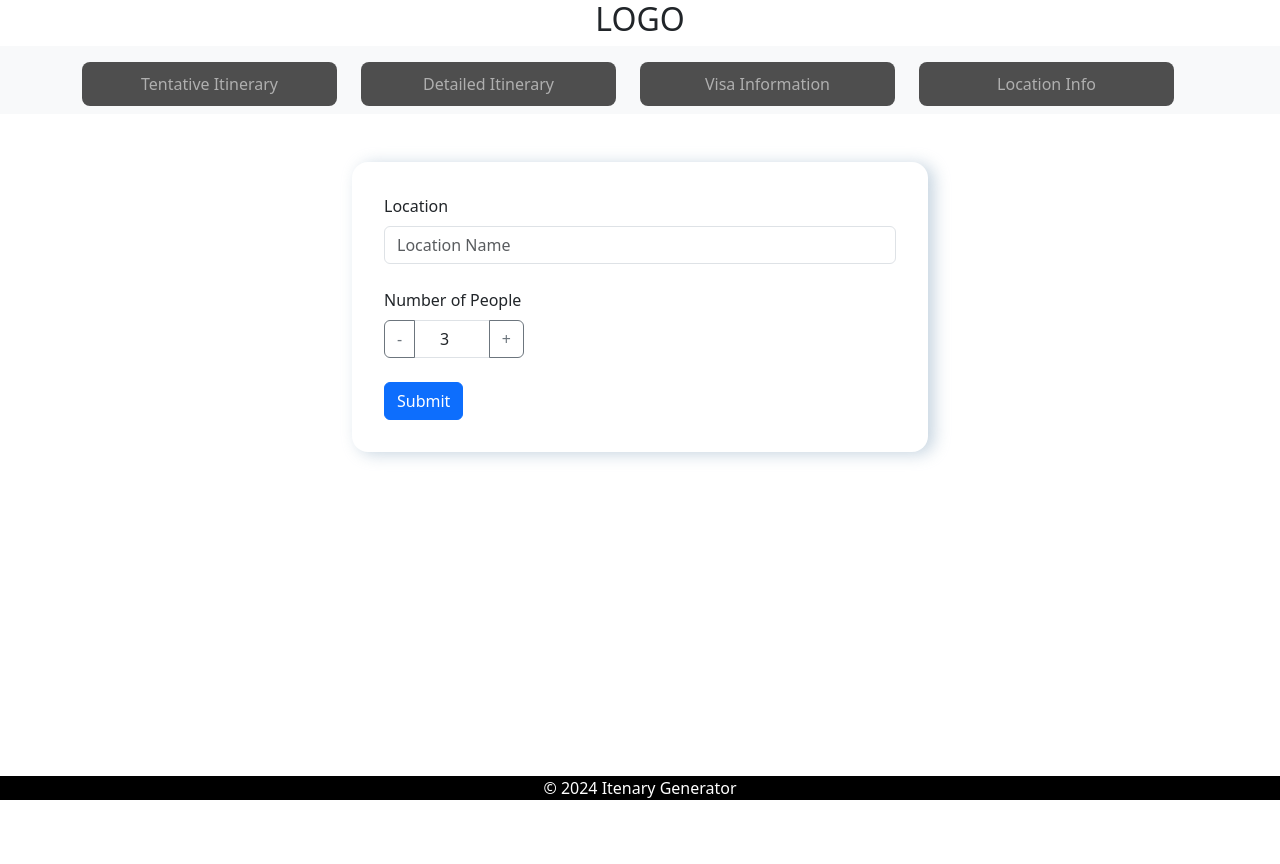
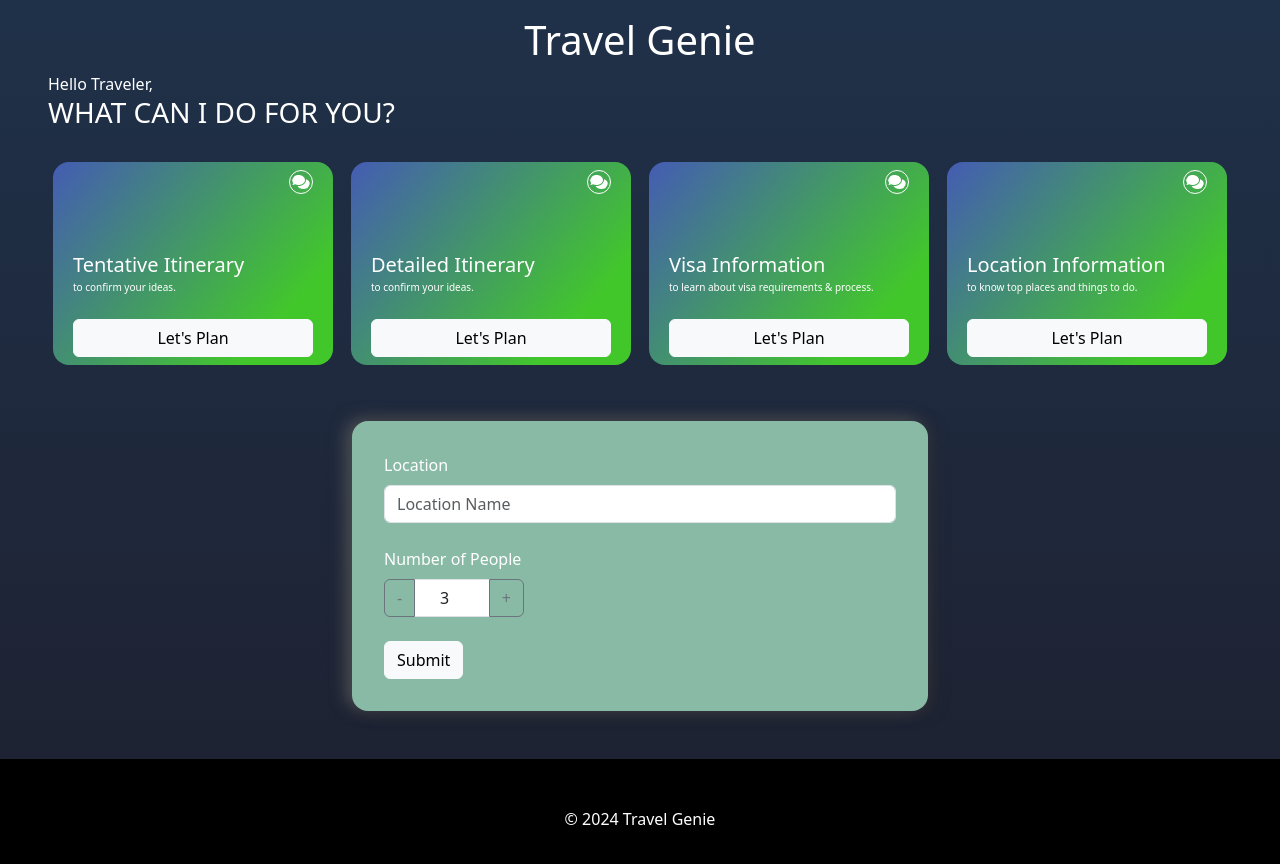
Before and after one commit to divyanshunaudiyal/itenary, a React (Vite) app: page / in a window 1280 px wide. Shown: the top 864 px of the page. Before the commit the page ends 800 px from the top, so only its background shows below. Built offline with nearby package versions, Linux system fonts and the light colour scheme.

Commit message:
thumbnail and body background changes

```diff
--- a/package.json
+++ b/package.json
@@ -17,6 +17,7 @@
     "react-bootstrap": "^2.10.4",
     "react-bootstrap-typeahead": "^6.3.2",
     "react-dom": "^18.3.1",
+    "react-icons": "^5.3.0",
     "react-router-dom": "^6.26.1",
     "react-select": "^5.8.0",
     "react-select-country-list": "^2.2.3"
--- a/src/App.css
+++ b/src/App.css
@@ -1,19 +1,58 @@
-.navbar-nav {
+body {
+  background: rgb(20, 56, 51);
+  background: linear-gradient(
+    0deg,
+    rgba(30, 32, 47, 1) 0%,
+    rgba(31, 49, 73, 1) 100%
+  );
+}
+
+nav > .container {
+  max-width: 95%;
+}
+nav > .container > .row {
+  margin-left: 0 !important;
+  margin-right: 0 !important;
+}
+nav > .container > .navbar-nav {
   width: 100% !important;
+  justify-content: space-around;
+}
+.navbar-nav .nav-item {
+  border-radius: 1rem;
+  background: rgb(34, 195, 203);
+  background: linear-gradient(
+    -50deg,
+    rgb(66, 199, 43) 20%,
+    rgb(68, 92, 179) 100%
+  );
+}
+
+.navbar-nav .d-flex {
+  /* padding: 10px; */
+}
+.navbar-nav .d-flex svg {
+  align-self: flex-end;
+  border: 0.6px solid;
+  border-radius: 50%;
+  padding: 2px;
 }
 .form {
   border-radius: 1rem;
-  box-shadow: rgba(136, 165, 191, 0.48) 6px 2px 16px 0px,
-    rgba(255, 255, 255, 0.8) -6px -2px 16px 0px;
+  box-shadow: rgba(46, 46, 46, 0.48) 6px 2px 16px 0px,
+    rgba(93, 93, 93, 0.8) -6px -2px 16px 0px;
   box-sizing: border-box;
   width: 45%;
   padding: 2rem;
+  background: #88baa5;
   /* margin-bottom: 3rem; */
+}
+.form label {
+  color: white;
 }
 footer {
   width: 100%;
-  position: fixed;
-  bottom: 0;
+
   background: black;
   color: white;
 }
@@ -25,8 +64,20 @@ footer {
 .input-group {
   width: 140px !important;
 }
+
+.font-12 {
+  font-size: 10px;
+}
+.font-12 span {
+  /* font-size: 26px; */
+}
 @media screen and (max-width: 600px) {
   .form {
     width: 90%;
   }
 }
+@media screen and (min-width: 980px) {
+  .col-lg-3 {
+    width: 23.5% !important;
+  }
+}
--- a/src/App.jsx
+++ b/src/App.jsx
@@ -15,7 +15,7 @@ function App() {
       <Routes>
         <Route path="/" element={<Layout />}>
           <Route index element={<Tentativeitenary />} />
-          <Route path="detaileditinerary" element={<Detaileditenary />} />
+          <Route path="detaileditenary" element={<Detaileditenary />} />
           <Route path="location" element={<Locationinfo />} />
           <Route path="visa" element={<VisaInfo />} />
         </Route>
--- a/src/components/Footer/Footer.jsx
+++ b/src/components/Footer/Footer.jsx
@@ -1,7 +1,7 @@
 // import React from "react";
 
 function Footer() {
-  return <footer className="text-center">&copy; 2024 Itenary Generator</footer>;
+  return <footer className="text-center py-5">&copy; 2024 Travel Genie</footer>;
 }
 
 export default Footer;
--- a/src/components/Header/Header.jsx
+++ b/src/components/Header/Header.jsx
@@ -3,34 +3,93 @@ import Container from "react-bootstrap/Container";
 import Nav from "react-bootstrap/Nav";
 import Navbar from "react-bootstrap/Navbar";
 import { Link } from "react-router-dom";
+import { FaComments } from "react-icons/fa";
 
 function Header() {
   return (
     <>
-      <h2 className="text-center">LOGO</h2>
-      <Navbar bg="light" data-bs-theme="dark">
+      <h1 className="text-center text-white pt-3">Travel Genie</h1>
+      <span className="text-grey text-white px-5">Hello Traveler,</span>
+      <h3 className="text-dark text-white px-5">WHAT CAN I DO FOR YOU?</h3>
+      <Navbar bg="transparent" data-bs-theme="dark">
         <Container>
           {/* <Navbar.Brand href="#home">Navbar</Navbar.Brand> */}
-          <Nav className="me-auto row text-center">
-            <Nav.Item className=" mt-2 col-6 col-sm-3">
-              <Link className="nav-link" to="/">
+          <Nav className="me-auto row ">
+            <Nav.Item className="mt-3 col-5 col-lg-3 ">
+              <div className="d-flex flex-column align-items-normal  p-2">
+                <FaComments className="mb-2 text-white" size={24} />
+
+                <p className=" text-white mt-5 font-12">
+                  <span className="thumbnail-heading lead lead-text">
                     Tentative Itinerary
+                  </span>
+                  <br /> to confirm your ideas.
+                </p>
+
+                <Link to="/" className="btn btn-light mt-2">
+                  Let{"'"}s Plan
                 </Link>
+              </div>
             </Nav.Item>
-            <Nav.Item className=" mt-2 col-6 col-sm-3">
-              <Link className="nav-link" to="detaileditinerary">
+
+            <Nav.Item className="mt-3 col-5 col-lg-3 ">
+              <div className="d-flex flex-column align-items-normal  p-2">
+                {/* Top: Chat Icon */}
+                <FaComments className="mb-2 text-white" size={24} />
+
+                {/* Center: Text Heading */}
+                <p className=" text-white mt-5 font-12">
+                  <span className="thumbnail-heading lead lead-text">
                     Detailed Itinerary
+                  </span>
+                  <br /> to confirm your ideas.
+                </p>
+
+                {/* Bottom: Let's Plan Button */}
+                <Link to="detaileditenary" className="btn btn-light mt-2">
+                  Let's Plan
                 </Link>
+              </div>
             </Nav.Item>
-            <Nav.Item className=" mt-2 col-6 col-sm-3">
-              <Link className="nav-link" to="visa">
+
+            <Nav.Item className="mt-3 col-12 col-lg-3 ">
+              <div className="d-flex flex-column align-items-normal  p-2">
+                {/* Top: Chat Icon */}
+                <FaComments className="mb-2 text-white" size={24} />
+
+                {/* Center: Text Heading */}
+                <p className=" text-white mt-5 font-12">
+                  <span className="thumbnail-heading lead lead-text">
                     Visa Information
+                  </span>
+                  <br /> to learn about visa requirements & process.
+                </p>
+
+                {/* Bottom: Let's Plan Button */}
+                <Link to="visa" className="btn btn-light mt-2">
+                  Let's Plan
                 </Link>
+              </div>
             </Nav.Item>
-            <Nav.Item className=" mt-2 col-6 col-sm-3">
-              <Link className="nav-link" to="location">
-                Location Info
+
+            <Nav.Item className="mt-3 col-12 col-lg-3 ">
+              <div className="d-flex flex-column align-items-normal  p-2">
+                {/* Top: Chat Icon */}
+                <FaComments className="mb-2 text-white" size={24} />
+
+                {/* Center: Text Heading */}
+                <p className=" text-white mt-5 font-12">
+                  <span className="thumbnail-heading lead lead-text">
+                    Location Information
+                  </span>
+                  <br /> to know top places and things to do.
+                </p>
+
+                {/* Bottom: Let's Plan Button */}
+                <Link to="location" className="btn btn-light mt-2">
+                  Let's Plan
                 </Link>
+              </div>
             </Nav.Item>
           </Nav>
         </Container>
--- a/src/pages/TentativeItenary/Tentativeitenary.jsx
+++ b/src/pages/TentativeItenary/Tentativeitenary.jsx
@@ -48,7 +48,7 @@ function TentativeItinerary() {
 
   return (
     <div className="d-flex justify-content-center align-items-center">
-      <Form className="my-5 form" onSubmit={handleSubmit}>
+      <Form className="my-5  form" onSubmit={handleSubmit}>
         <Form.Group className="mb-3" controlId="exampleForm.ControlInput1">
           <Form.Label>Location</Form.Label>
           <Form.Control
@@ -79,7 +79,7 @@ function TentativeItinerary() {
           </InputGroup>
         </Form.Group>
 
-        <Button variant="primary" type="submit">
+        <Button variant="light" type="submit">
           Submit
         </Button>
       </Form>
```
Also changed, not shown: 1 other file (tests, documents, lock files or other folders). Lines whose indentation alone changed are shown as unchanged.
